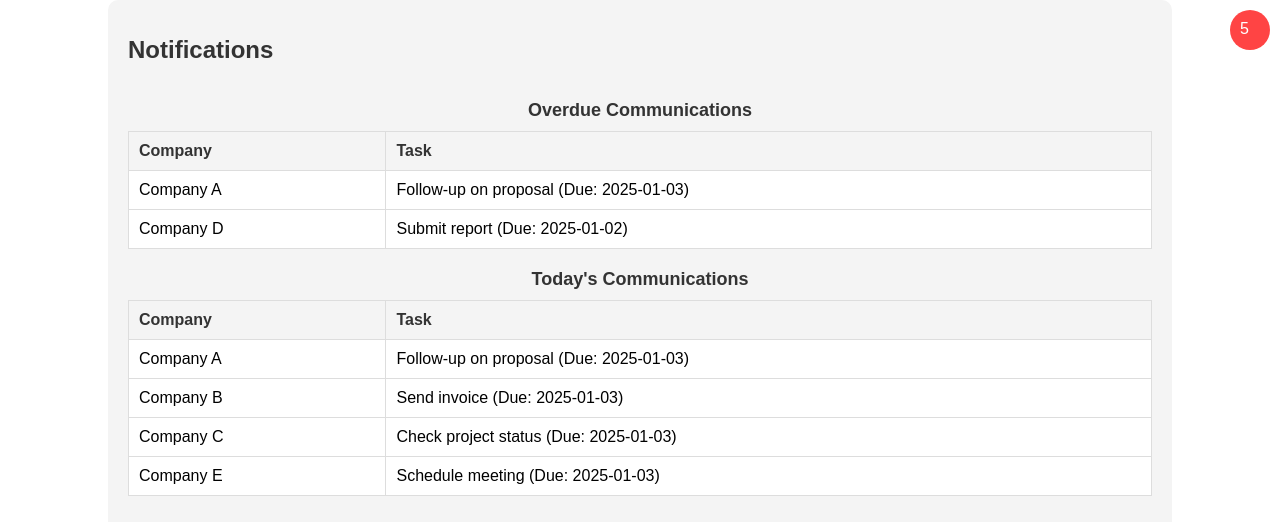
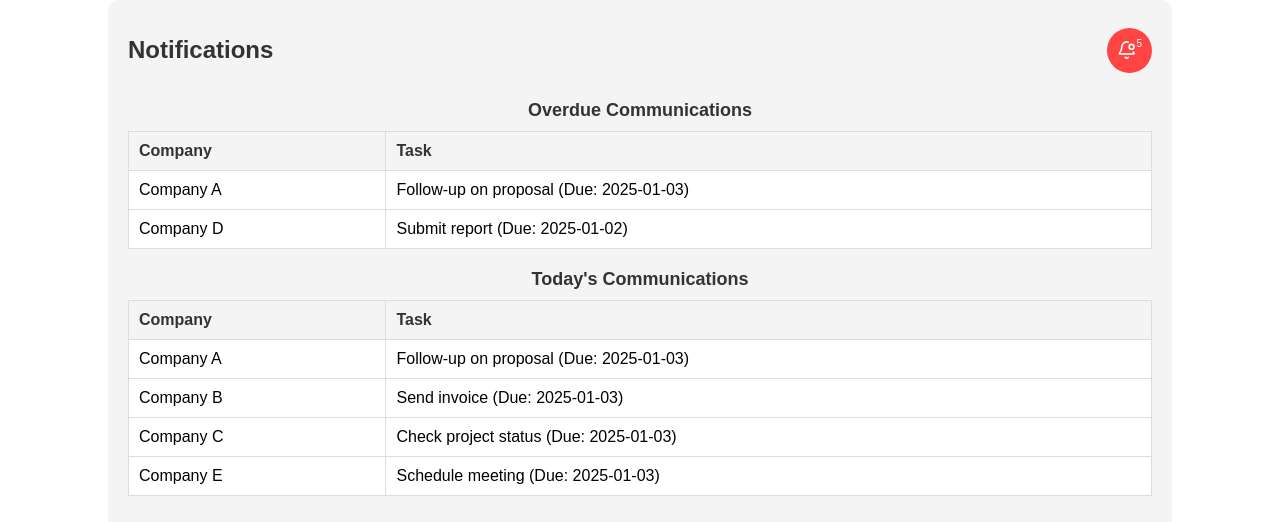
Before and after one commit to harshalpuri1/Calendar-Application-for-Communication-Tracking_Frontend, a React (Create React App) app: page /#/notifications in a window 1280 px wide. Shown: the top 522 px of the page. Built offline with nearby package versions, Linux system fonts and the light colour scheme.

Commit message:
Update Notfication icon

```diff
--- a/src/components/User/Notifications.css
+++ b/src/components/User/Notifications.css
@@ -66,3 +66,13 @@
 .notification-table .due-today {
   background-color: #fff4b3;
 }
+.notification-badge-dot{
+  background-color: #ff4444;
+  color: white;
+  padding: 10px;
+  border-radius: 50%;
+  font-size: 10px;
+  display: inline-flex;
+  width: 25px;
+  height: 25px;
+}
--- a/src/components/User/Notifications.js
+++ b/src/components/User/Notifications.js
@@ -1,5 +1,6 @@
 import React, { useState } from "react";
 import './Notifications.css';
+import { BellDot } from "lucide-react";
 
 const NotificationPage = () => {
   const [notifications] = useState([
@@ -17,7 +18,8 @@ const NotificationPage = () => {
     <div className="notification-container">
       <div className="notifications-header">
         <h1>Notifications</h1>
-        <div className="notification-badge">
+        <div className="notification-badge-dot">
+        <BellDot />
           {notifications.filter((notif) => notif.dueDate === today || notif.overdue).length}
         </div>
       </div>
```
